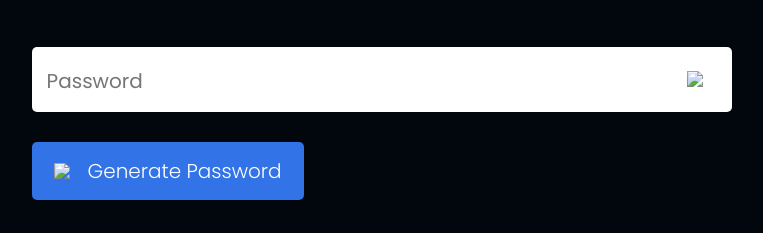
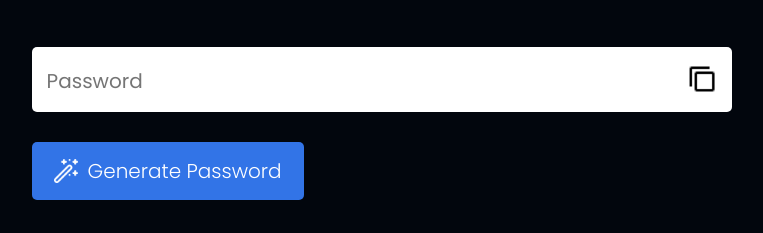
Before and after one commit to jdyvex/password-generator, a plain HTML site: page index.html in a window 1280 px wide. Shown: the part 371-604 px from the top of the page, without its empty margins (122-885 px from the left). Drawn offline with Linux system fonts and the light colour scheme; the site is published under a folder, as on GitHub Pages, so addresses that start at the root find nothing.

Commit message:
images fix
fixed favicon, copy, and generate password images.

```diff
--- a/index.html
+++ b/index.html
@@ -7,6 +7,7 @@
       name="description"
       content="Create a secure password with one click."
     />
+    <link rel="icon" type="image/x-icon" href="images/favicon.png" />
     <link rel="stylesheet" type="text/css" href="styles.css" />
     <title>Password Generator</title>
   </head>
@@ -21,12 +22,12 @@
         </p>
         <div class="display">
           <input type="text" id="password" placeholder="Password" />
-          <img src="/images/copy.png" onclick="copyPassword()" />
+          <img src="images/copy.png" onclick="copyPassword()" />
         </div>
         <p id="success"></p>
         <p id="error"></p>
         <button onclick="generatePassword()">
-          <img src="/images/wand.png" />Generate Password
+          <img src="images/wand.png" />Generate Password
         </button>
       </div>
     </main>
```
Also changed, not shown: images/favicon.png (added).
